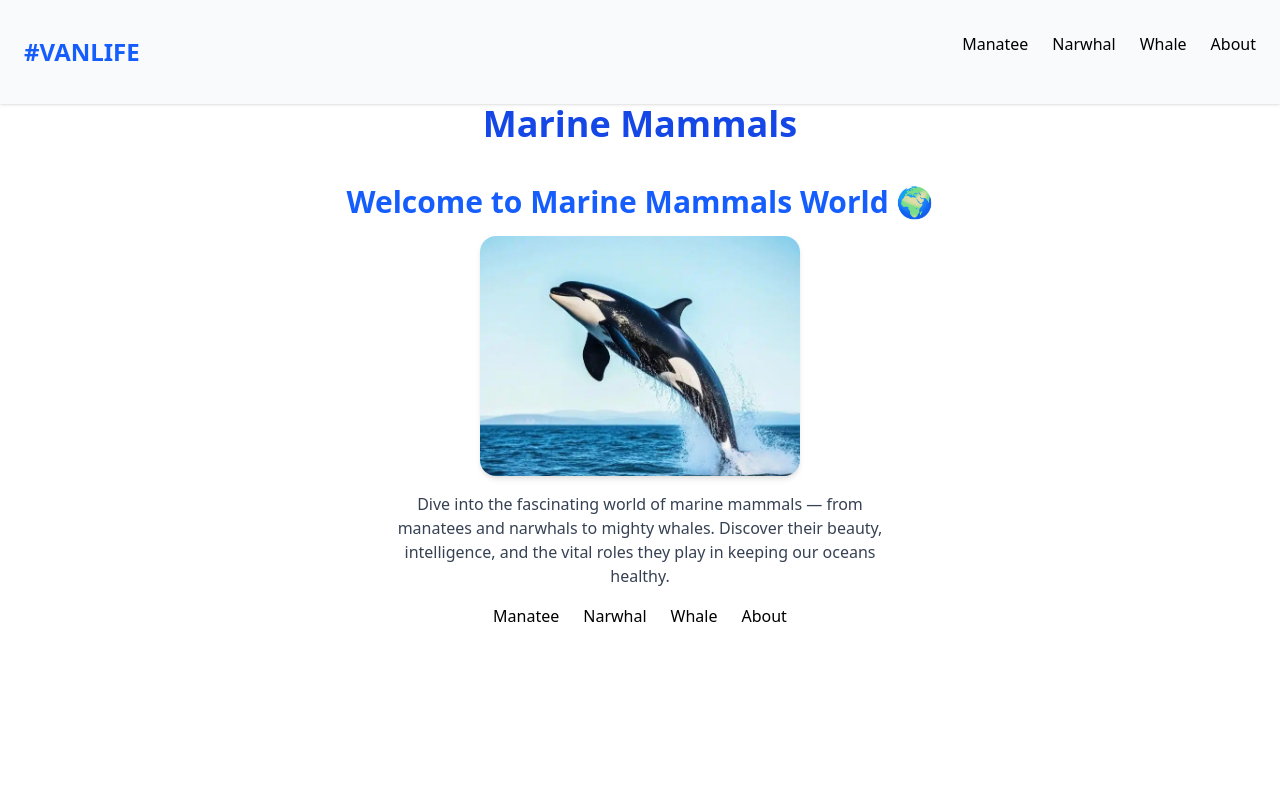
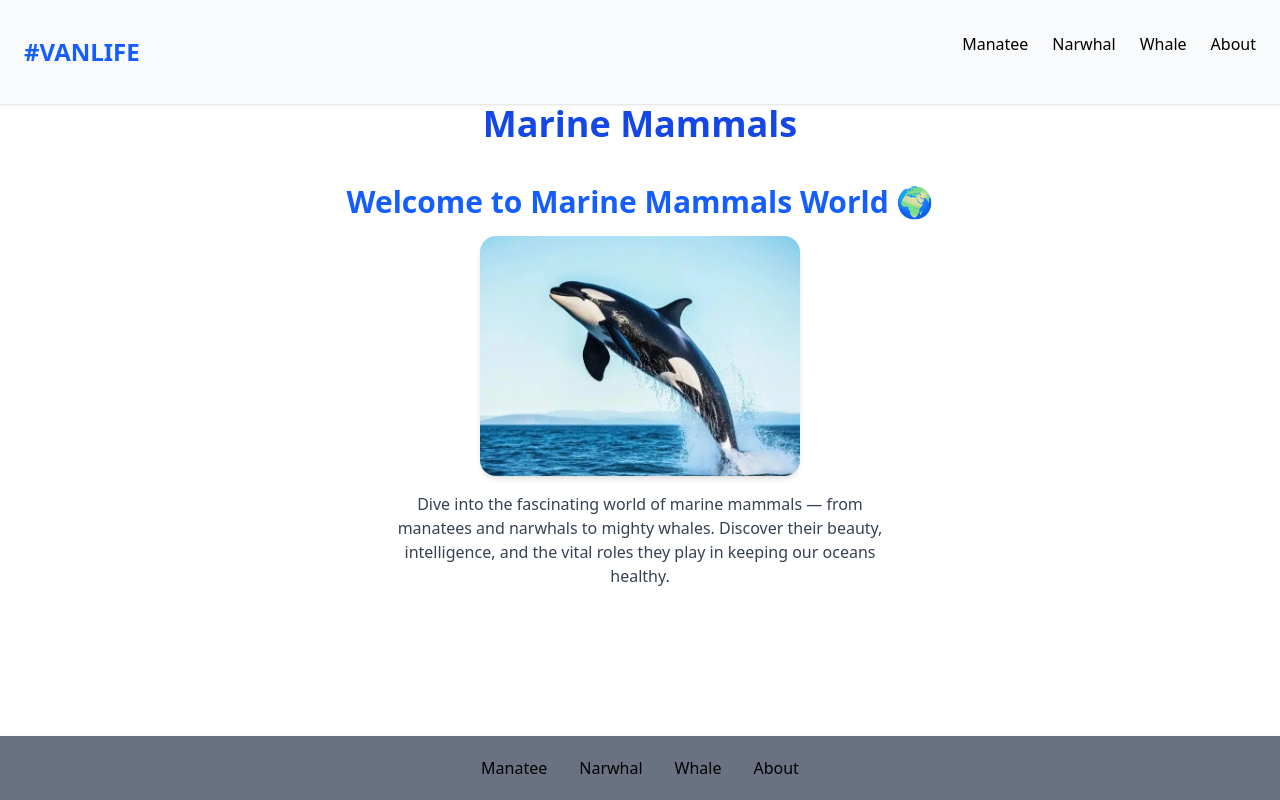
Before and after one commit to agteach/marine-mammals, a React (Vite) app: page / in a window 1280 px wide. Built offline with nearby package versions, Linux system fonts and the light colour scheme.

Commit message:
footer fixed at bottom by tailwind

```diff
--- a/src/App.jsx
+++ b/src/App.jsx
@@ -43,7 +43,7 @@ const App = () => {
           element={<h2 className="text-red-600 text-center">Page not found</h2>}
         />
       </Routes>
-       <nav className="flex justify-center mb-8 space-x-6 mt-4">
+       <nav className="flex justify-center fixed bottom-0 w-full z-50 space-x-8 mt-4 p-5 bg-gray-500 shadow-sm">
           <Link to="/manatee" className="hover:text-blue-500">
             Manatee
           </Link>
```
